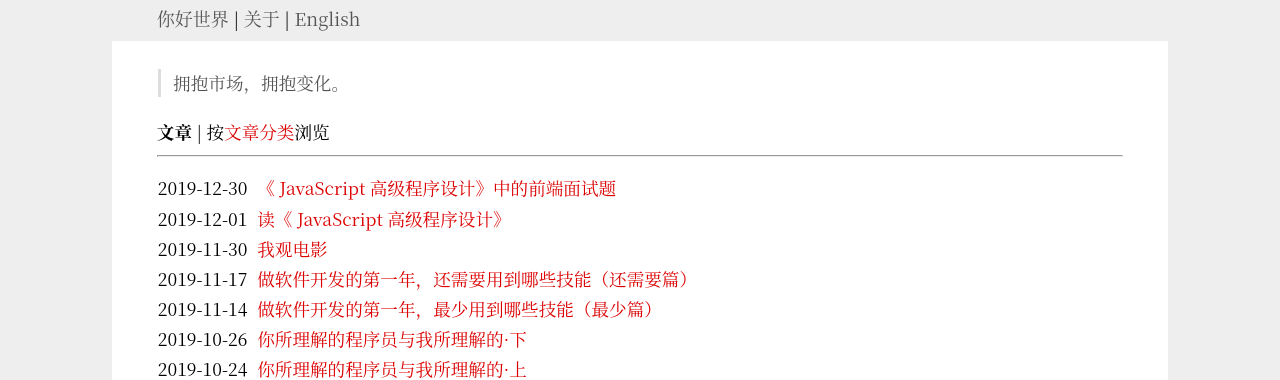
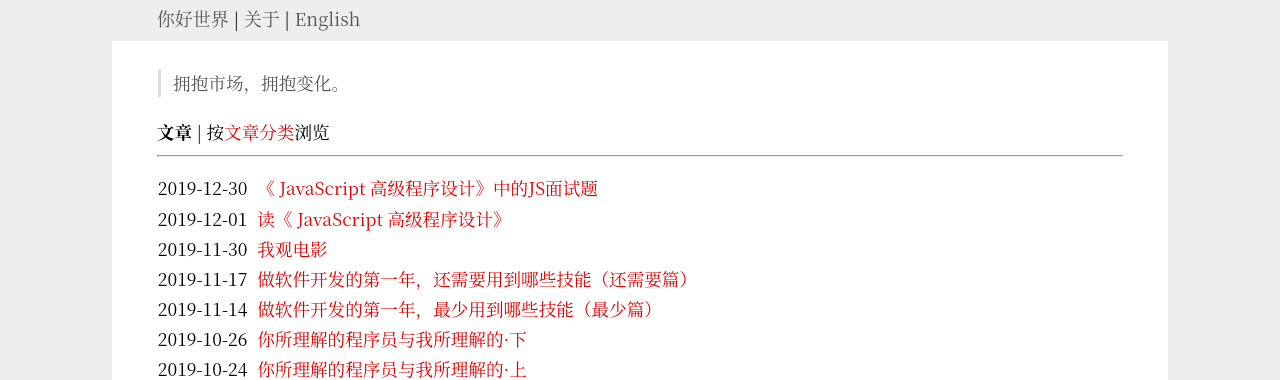
Before and after one commit to Haiyung/haiyung.github.io, a Jekyll site: the page built from index.md, in a window 1280 px wide. Shown: the top 380 px of the page. Built offline with Jekyll 4.4.1, drawn with Linux system fonts in a browser that asks for light colours.

```diff
--- a/_posts/2019-12-30-front-end-interview-questions.md
+++ b/_posts/2019-12-30-front-end-interview-questions.md
@@ -1,6 +1,6 @@
 ---
 layout: post
-title: 《 JavaScript 高级程序设计》中的前端面试题
+title: 《 JavaScript 高级程序设计》中的JS面试题
 date: 2019-12-30 22:00:00
 author: Haiyung
 categories: cn
```
